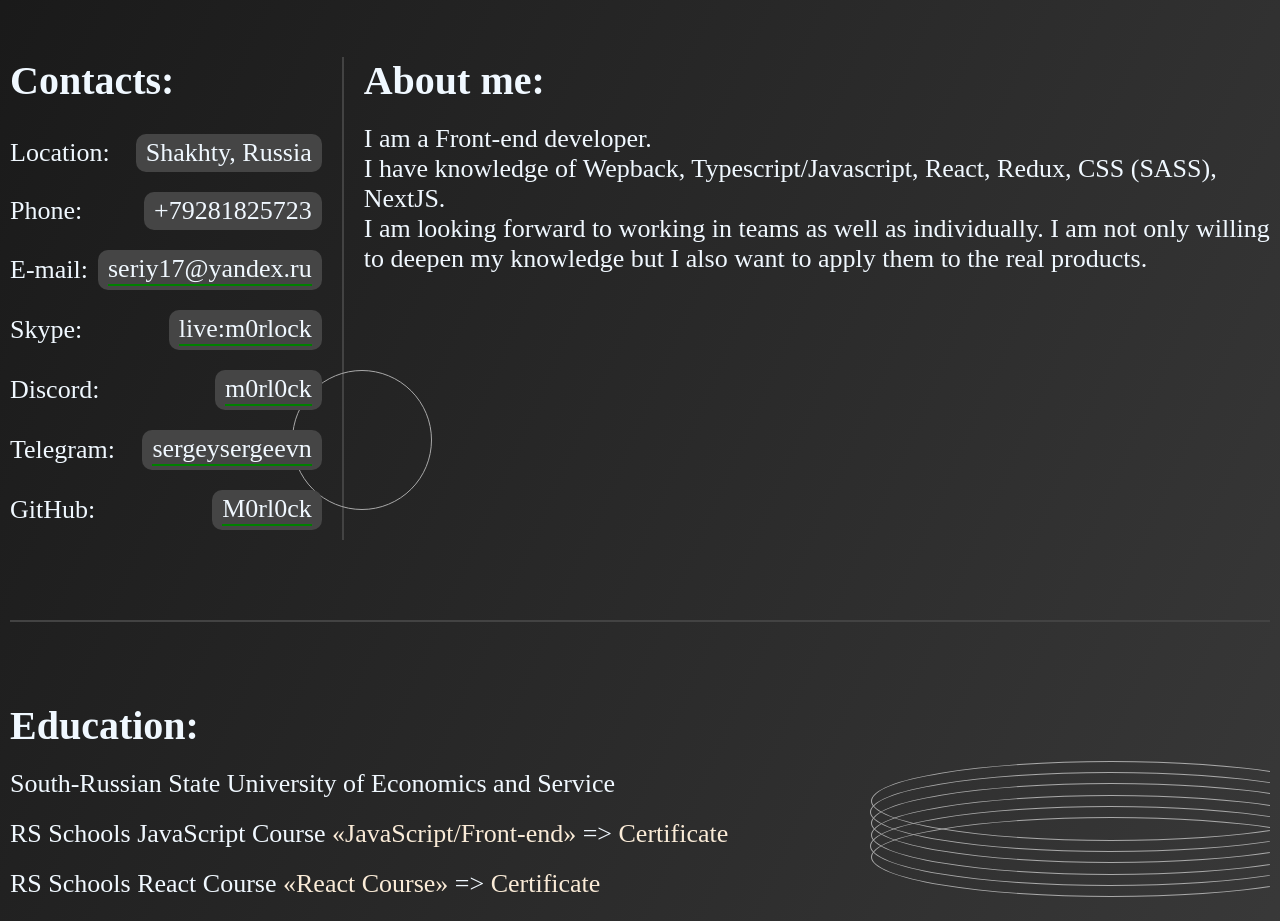
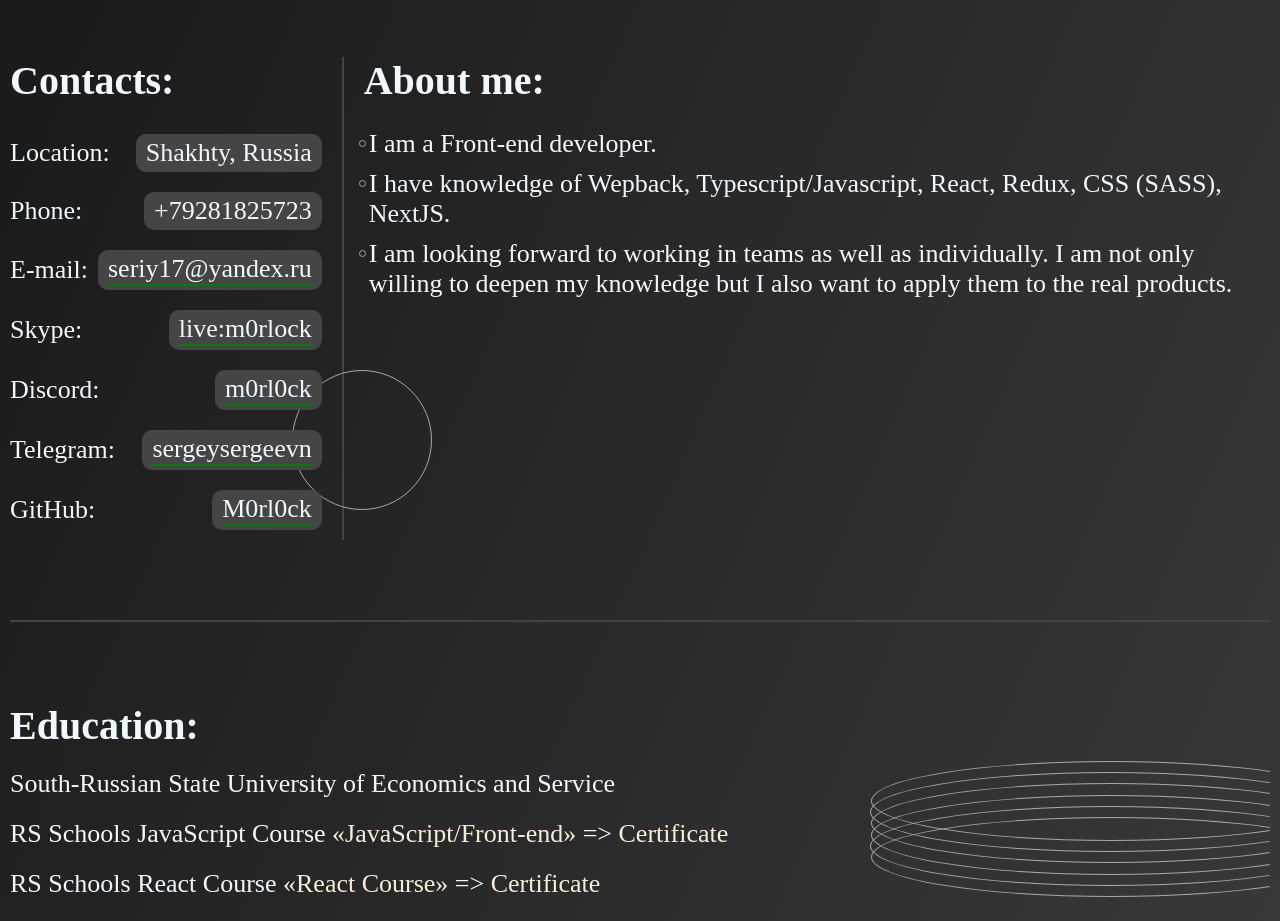
Before and after one commit to M0rl0ck/myPortfolio, a React (Vite) app in the folder my_portfolio/: page / in a window 1280 px wide. Shown: the part 1080-2001 px from the top of the page. Built offline with nearby package versions, Linux system fonts and the light colour scheme.

Commit message:
edit style

```diff
--- a/my_portfolio/src/component/about/about.module.css
+++ b/my_portfolio/src/component/about/about.module.css
@@ -7,3 +7,18 @@
 .about h2 {
   margin-bottom: 20px;
 }
+.about p {
+  padding: 5px;
+  position: relative;
+}
+.about p::before {
+  content: "";
+  display: inline-block;
+  position: absolute;
+  top: 16px;
+  left: -5px;
+  width: 5px;
+  height: 5px;
+  border: 1px solid #a4a4a4;
+  border-radius: 50%;
+}
```
